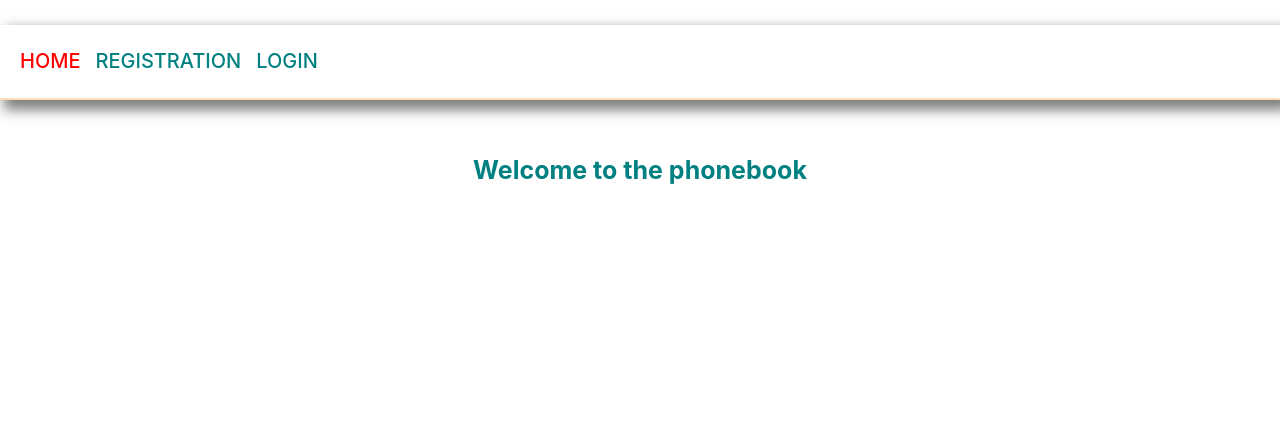
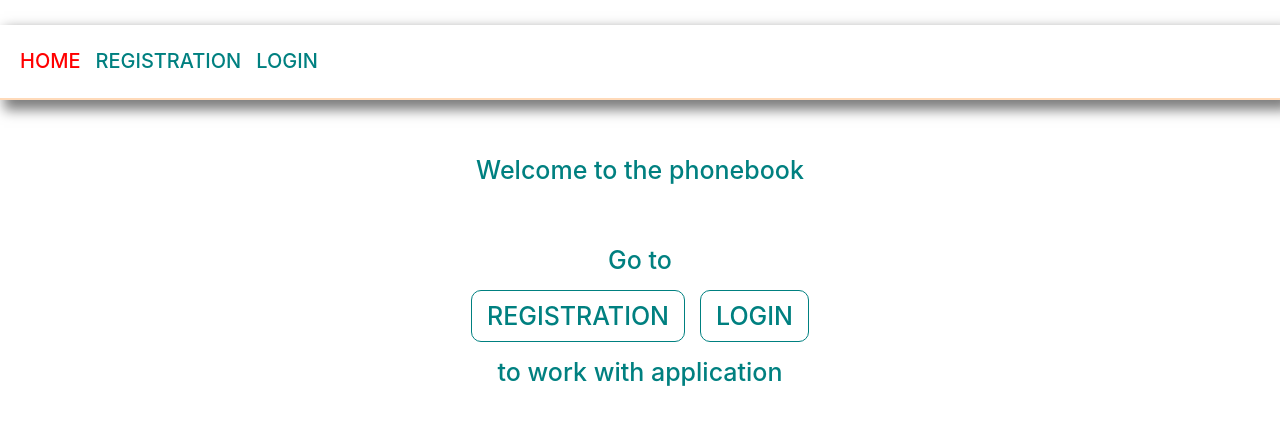
Before and after one commit to Vera-Korzun/goit-react-hw-08-phonebook, a React (Create React App) app: page / in a window 1280 px wide. Shown: the top 424 px of the page. Built offline with nearby package versions, Linux system fonts and the light colour scheme.

Commit message:
Added changes

```diff
--- a/src/page/home/HomePage.js
+++ b/src/page/home/HomePage.js
@@ -1,11 +1,47 @@
 import React from "react";
+import { useSelector } from "react-redux";
+import { NavLink } from "react-router-dom";
+import { getAuth } from "../../redux/selectors/authSelectors";
+import { mainRoutes } from "../../routes/mainRoutes";
 import HomePageStyled from "./HomePageStyled";
 
 const HomePage = () => {
-  //const isAuth = useSelector(getAuth);
+  const isAuth = useSelector(getAuth);
   return (
     <HomePageStyled>
       <h2 className="home-page__title">Welcome to the phonebook</h2>
+      <h3 className="home-page__title">Go to</h3>
+      <ul className="home__list">
+        {mainRoutes.map(({ name, path, exact, isPrivate, restricted }) => (
+          <>
+            {!isAuth && !isPrivate && restricted && (
+              <li className="home__list-item" key={path}>
+                <NavLink
+                  to={path}
+                  exact={exact}
+                  className="home__list-item-link"
+                  activeClassName="active-link"
+                >
+                  {name}
+                </NavLink>
+              </li>
+            )}
+            {isAuth && isPrivate && !restricted && (
+              <li className="home__list-item" key={path}>
+                <NavLink
+                  to={path}
+                  exact={exact}
+                  className="home__list-item-link"
+                  activeClassName="active-link"
+                >
+                  {name}
+                </NavLink>
+              </li>
+            )}
+          </>
+        ))}
+      </ul>
+      <h3 className="home-page__title">to work with application</h3>
     </HomePageStyled>
   );
 };
--- a/src/page/home/HomePageStyled.js
+++ b/src/page/home/HomePageStyled.js
@@ -2,12 +2,48 @@ import styled from "styled-components";
 
 const Wrapper = styled.div`
   .home-page__title {
-    font-weight: 700;
+    font-weight: 500;
     text-align: center;
     font-size: 25px;
     line-height: 1.63;
     color: #008080;
+  }
+  .home-page__title:not(:last-child) {
     margin-top: 50px;
+  }
+
+  .home__list {
+    display: flex;
+    flex-direction: row;
+    justify-content: center;
+    padding: 0;
+    margin: 0;
+    list-style: none;
+    margin-top: 15px;
+    margin-bottom: 15px;
+  }
+  .home__list-item {
+  }
+  .home__list-item:not(:last-child) {
+    margin-right: 15px;
+  }
+  .home__list-item-link {
+    font-weight: 500;
+    font-size: 25px;
+    line-height: 1.63;
+    color: #008080;
+    border: 1px solid #008080;
+    border-radius: 10px;
+    text-decoration: none;
+    text-transform: uppercase;
+    padding: 10px 15px;
+  }
+  .home__list-item-link:hover {
+    color: red;
+    border: 1px solid red;
+  }
+  .active-link {
+    color: red;
   }
 `;
 
```
